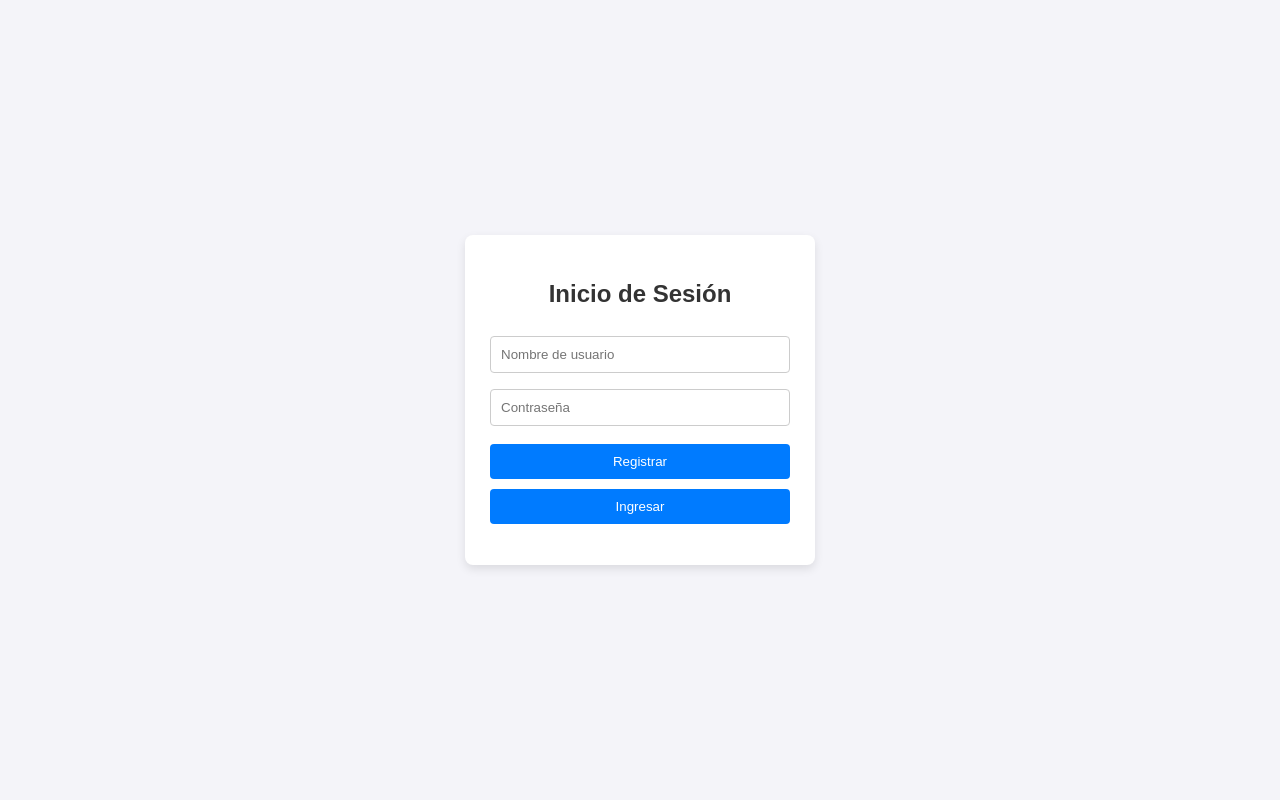
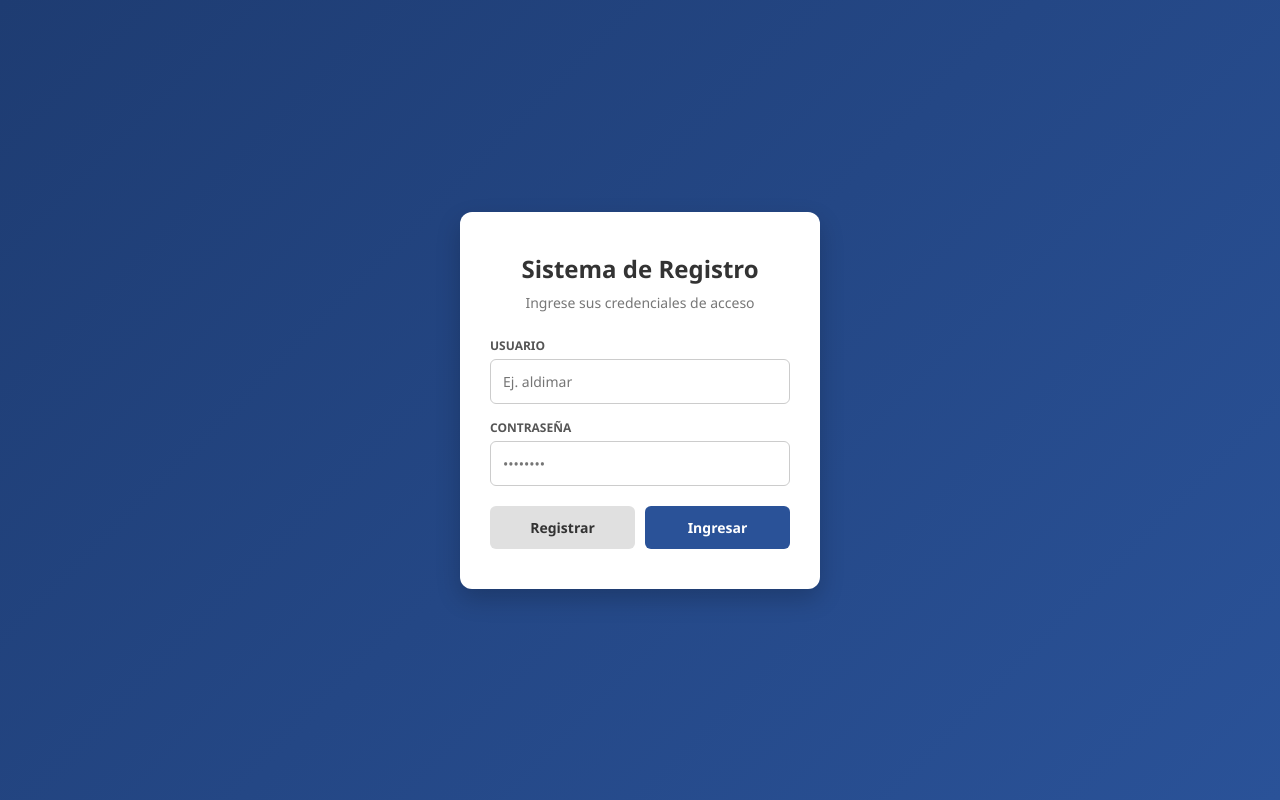
Before and after one commit to aldidaymar-lang/sistema-registro, a Flask app: page / in a window 1280 px wide. Run offline with Flask 3, Linux system fonts and the light colour scheme.

Commit message:
Update index.html

```diff
--- a/templates/index.html
+++ b/templates/index.html
@@ -3,39 +3,67 @@
 <head>
     <meta charset="UTF-8">
     <meta name="viewport" content="width=device-width, initial-scale=1.0">
-    <title>Sistema de Registro</title>
+    <title>Sistema de Autenticación</title>
     <style>
-        body { font-family: Arial, sans-serif; background-color: #f4f4f9; display: flex; justify-content: center; align-items: center; height: 100vh; margin: 0; }
-        .card { background: white; padding: 25px; border-radius: 8px; box-shadow: 0 4px 10px rgba(0,0,0,0.1); width: 300px; text-align: center; }
-        h2 { margin-bottom: 20px; color: #333; }
-        input { width: 100%; padding: 10px; margin: 8px 0; border: 1px solid #ccc; border-radius: 4px; box-sizing: border-box; }
-        button { width: 100%; padding: 10px; background-color: #007bff; color: white; border: none; border-radius: 4px; cursor: pointer; margin-top: 10px; }
-        button:hover { background-color: #0056b3; }
-        #mensaje { margin-top: 15px; font-weight: bold; color: #333; }
+        * { box-sizing: border-box; margin: 0; padding: 0; font-family: 'Segoe UI', Tahoma, Geneva, Verdana, sans-serif; }
+        body { background: linear-gradient(135deg, #1e3c72 0%, #2a5298 100%); height: 100vh; display: flex; align-items: center; justify-content: center; }
+        .card { background: #ffffff; padding: 40px 30px; border-radius: 12px; box-shadow: 0 10px 25px rgba(0,0,0,0.2); width: 100%; max-width: 360px; text-align: center; }
+        .card h2 { color: #333333; margin-bottom: 8px; font-size: 24px; font-weight: 600; }
+        .card p.subtitle { color: #777777; font-size: 14px; margin-bottom: 25px; }
+        .input-group { margin-bottom: 15px; text-align: left; }
+        .input-group label { display: block; font-size: 12px; color: #555555; margin-bottom: 5px; font-weight: bold; text-transform: uppercase; }
+        .input-group input { width: 100%; padding: 12px; border: 1px solid #cccccc; border-radius: 6px; font-size: 14px; outline: none; transition: border-color 0.3s; }
+        .input-group input:focus { border-color: #2a5298; }
+        .btn-container { display: flex; gap: 10px; margin-top: 20px; }
+        button { flex: 1; padding: 12px; border: none; border-radius: 6px; font-size: 14px; font-weight: bold; cursor: pointer; transition: background 0.3s; }
+        .btn-login { background-color: #2a5298; color: white; }
+        .btn-login:hover { background-color: #1e3c72; }
+        .btn-register { background-color: #e0e0e0; color: #333333; }
+        .btn-register:hover { background-color: #d0d0d0; }
+        #mensaje { margin-top: 20px; padding: 10px; border-radius: 6px; font-size: 13px; font-weight: 600; display: none; }
+        .exito { background-color: #d4edda; color: #155724; border: 1px solid #c3e6cb; display: block !important; }
+        .error { background-color: #f8d7da; color: #721c24; border: 1px solid #f5c6cb; display: block !important; }
     </style>
 </head>
 <body>
 
 <div class="card">
-    <h2>Inicio de Sesión</h2>
-    <input type="text" id="nombre" placeholder="Nombre de usuario">
-    <input type="password" id="clave" placeholder="Contraseña">
-    <button onclick="enviarDatos('/registrar')">Registrar</button>
-    <button onclick="enviarDatos('/login')">Ingresar</button>
-    <p id="mensaje"></p>
+    <h2>Sistema de Registro</h2>
+    <p class="subtitle">Ingrese sus credenciales de acceso</p>
+
+    <div class="input-group">
+        <label for="nombre">Usuario</label>
+        <input type="text" id="nombre" placeholder="Ej. aldimar">
+    </div>
+
+    <div class="input-group">
+        <label for="clave">Contraseña</label>
+        <input type="password" id="clave" placeholder="••••••••">
+    </div>
+
+    <div class="btn-container">
+        <button class="btn-register" onclick="enviarDatos('/registrar')">Registrar</button>
+        <button class="btn-login" onclick="enviarDatos('/login')">Ingresar</button>
+    </div>
+
+    <div id="mensaje"></div>
 </div>
 
 <script>
 async function enviarDatos(ruta) {
     const nombre = document.getElementById('nombre').value;
     const clave = document.getElementById('clave').value;
-    const mensaje = document.getElementById('mensaje');
+    const mensajeDiv = document.getElementById('mensaje');
+
+    mensajeDiv.className = '';
 
     if (!nombre || !clave) {
-        mensaje.innerText = "Por favor completa ambos campos.";
+        mensajeDiv.innerText = "Por favor completa ambos campos.";
+        mensajeDiv.className = "error";
         return;
     }
 
+    try {
         const respuesta = await fetch(ruta, {
             method: 'POST',
             headers: { 'Content-Type': 'application/json' },
@@ -43,7 +71,18 @@ async function enviarDatos(ruta) {
         });
 
         const resultado = await respuesta.json();
-    mensaje.innerText = resultado.mensaje || resultado.error;
+
+        if (respuesta.ok) {
+            mensajeDiv.innerText = resultado.mensaje;
+            mensajeDiv.className = "exito";
+        } else {
+            mensajeDiv.innerText = resultado.error;
+            mensajeDiv.className = "error";
+        }
+    } catch (err) {
+        mensajeDiv.innerText = "Error de conexión con el servidor.";
+        mensajeDiv.className = "error";
+    }
 }
 </script>
 
```
Lines whose indentation alone changed are shown as unchanged.
